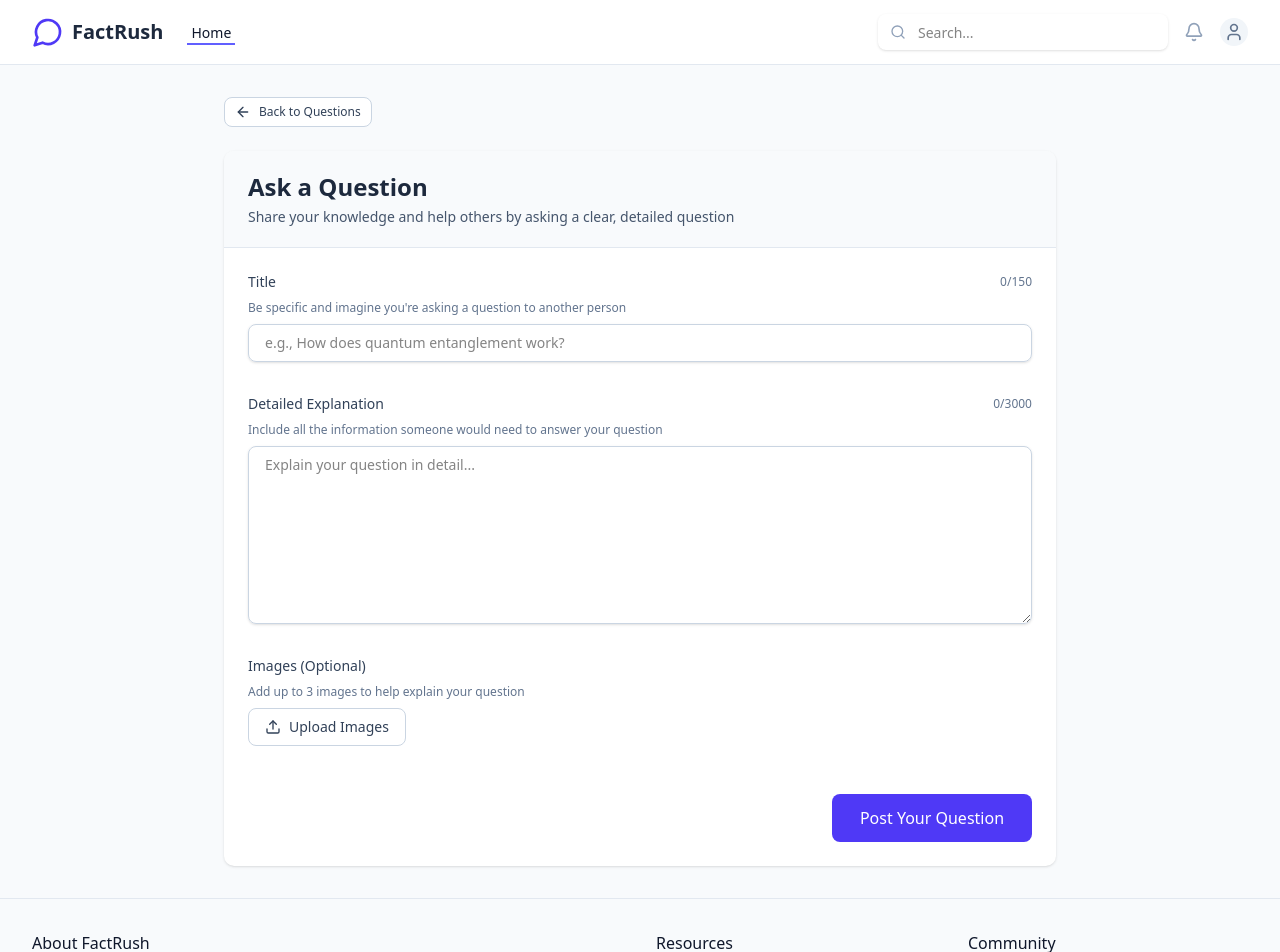
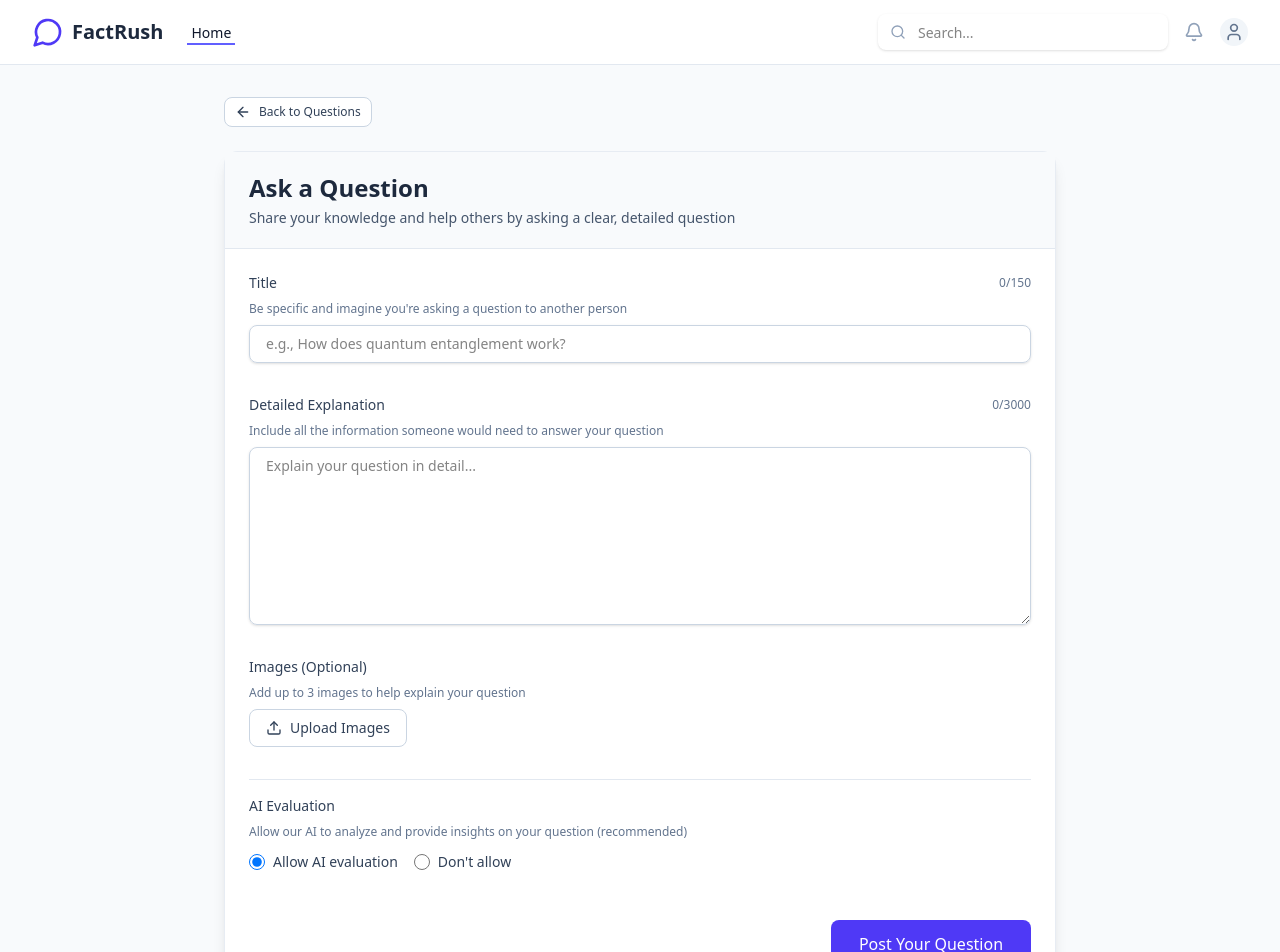
Before and after one commit to samdani91/Bose_Hackathon, a React (Vite) app in the folder frontend/: page /ask in a window 1280 px wide. Shown: the top 952 px of the page. Built offline with nearby package versions, Linux system fonts and the light colour scheme; sample sign-in values are in the browser's storage.

Commit message:
AI allowance for evaluation

```diff
--- a/frontend/src/pages/AskQuestionPage.tsx
+++ b/frontend/src/pages/AskQuestionPage.tsx
@@ -11,6 +11,7 @@ export const AskQuestionPage: React.FC = () => {
   const [images, setImages] = useState<File[]>([]);
   const [imagePreviews, setImagePreviews] = useState<string[]>([]);
   const [isUploading, setIsUploading] = useState(false);
+  const [allowAIEvaluation, setAllowAIEvaluation] = useState(true); // New state for AI evaluation
   const fileInputRef = useRef<HTMLInputElement>(null);
   const navigate = useNavigate();
 
@@ -123,7 +124,6 @@ export const AskQuestionPage: React.FC = () => {
           throw new Error('Failed to upload image to Cloudinary');
         }
         uploadedUrls.push(data.secure_url);
-        console.log(uploadedUrls)
       } catch (error) {
         throw new Error('Error uploading image to Cloudinary');
       }
@@ -174,7 +174,7 @@ export const AskQuestionPage: React.FC = () => {
         imageUrls = await uploadImagesToCloudinary(images);
       }
 
-      // Submit question with image URLs
+      // Submit question with image URLs and AI evaluation preference
       const response = await fetch(`${import.meta.env.VITE_API_BASE_URL}/api/question/create`, {
         method: 'POST',
         headers: {
@@ -184,6 +184,7 @@ export const AskQuestionPage: React.FC = () => {
           title,
           description: body,
           images: imageUrls,
+          allowAIEvaluation, // Include AI evaluation preference
         }),
         credentials: 'include',
       });
@@ -223,7 +224,7 @@ export const AskQuestionPage: React.FC = () => {
         </Link>
       </div>
 
-      <div className="bg-white shadow rounded-lg overflow-hidden">
+      <div className="bg-white rounded-xl shadow-lg border border-slate-200/80 hover:border-slate-300 transition-colors">
         <div className="px-6 py-5 bg-slate-50 border-b border-slate-200">
           <h1 className="text-2xl font-bold text-slate-800">Ask a Question</h1>
           <p className="mt-1 text-sm text-slate-600">
@@ -358,6 +359,36 @@ export const AskQuestionPage: React.FC = () => {
             </div>
           </div>
 
+          {/* AI Evaluation Section */}
+          <div className="space-y-2 pt-4 border-t border-slate-200">
+            <label className="block text-sm font-medium text-slate-700">
+              AI Evaluation
+            </label>
+            <p className="text-xs text-slate-500 mb-3">
+              Allow our AI to analyze and provide insights on your question (recommended)
+            </p>
+            <div className="flex items-center space-x-4">
+              <label className="inline-flex items-center">
+                <input
+                  type="radio"
+                  className="h-4 w-4 text-indigo-600 focus:ring-indigo-500 border-slate-300"
+                  checked={allowAIEvaluation}
+                  onChange={() => setAllowAIEvaluation(true)}
+                />
+                <span className="ml-2 text-sm text-slate-700">Allow AI evaluation</span>
+              </label>
+              <label className="inline-flex items-center">
+                <input
+                  type="radio"
+                  className="h-4 w-4 text-indigo-600 focus:ring-indigo-500 border-slate-300"
+                  checked={!allowAIEvaluation}
+                  onChange={() => setAllowAIEvaluation(false)}
+                />
+                <span className="ml-2 text-sm text-slate-700">Don't allow</span>
+              </label>
+            </div>
+          </div>
+
           {/* Submit Button */}
           <div className="flex justify-end pt-4">
             <Button
@@ -366,7 +397,14 @@ export const AskQuestionPage: React.FC = () => {
               className="min-w-[200px]"
               disabled={isUploading}
             >
-              {isUploading ? 'Posting...' : 'Post Your Question'}
+              {isUploading ? (
+                <>
+                  <Loader2 className="mr-2 h-4 w-4 animate-spin" />
+                  Posting...
+                </>
+              ) : (
+                'Post Your Question'
+              )}
             </Button>
           </div>
         </form>
```
